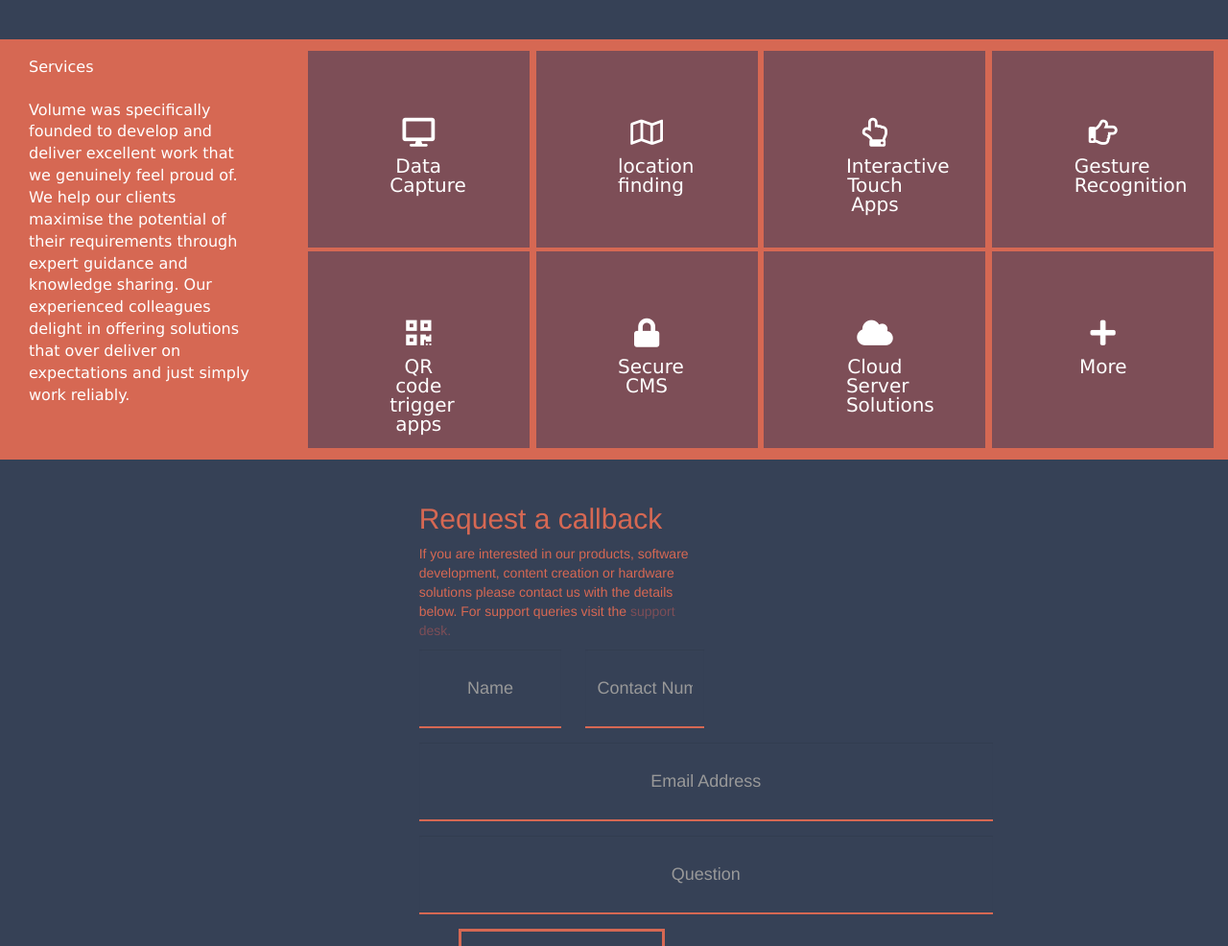
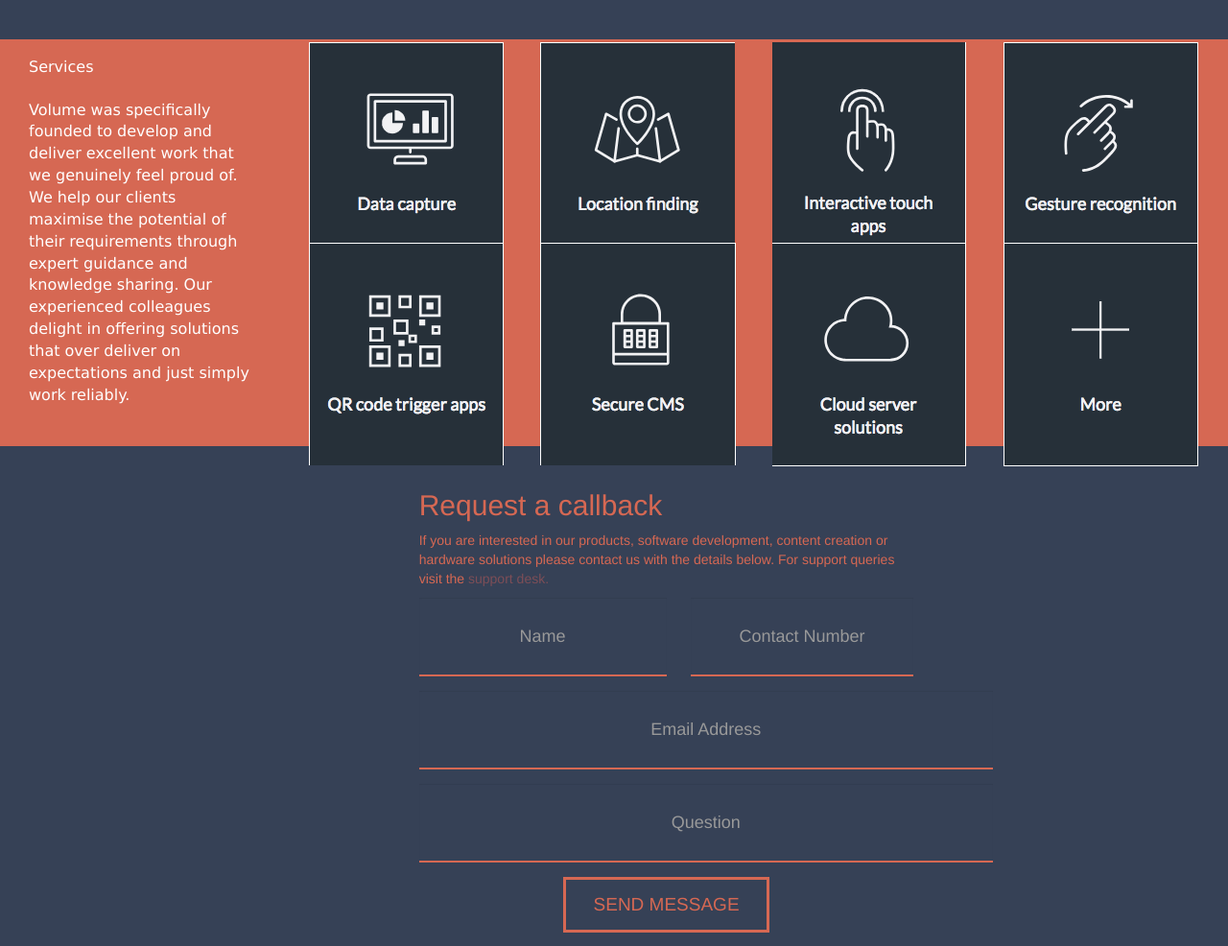
Before and after one commit to EricaDaSilvaCorreia/Sparta-Bootstrap-Page-Copy, a plain HTML site: page index.html in a window 1280 px wide. Shown: the part 1500-2486 px from the top of the page at 96% size. Drawn offline with nearby package versions, Linux system fonts and the light colour scheme.

Commit message:
Volume-Network 2.0

```diff
--- a/index.html
+++ b/index.html
@@ -202,47 +202,76 @@
           <h2>Services</h2>
           <p>Volume was specifically founded to develop and deliver excellent work that we genuinely feel proud of. We help our clients maximise the potential of their requirements through expert guidance and knowledge sharing. Our experienced colleagues delight in offering solutions that over deliver on expectations and just simply work reliably.</p>
         </div>
+        <!-- <div class="grid-container">
+        <div class="row">
+          <div class="col-md-3 col-xs-6 col-sm-6">
+            <div class="grid-item">
+              <img src="IMG/1.png" alt="">
+            </div>
+          </div>
+          <div class="col-md-3 col-xs-6 col-sm-6">
+            <div class="grid-item">
+              <img src="IMG/2.png" alt="">
+            </div>
+          </div>
+          <div class="col-md-3 col-xs-6 col-sm-6">
+            <div class="grid-item">
+              <img src="IMG/3.png" alt="">
+            </div>
+          </div>
+          <div class="col-md-3 col-xs-6 col-sm-6">
+            <div class="grid-item">
+              <img src="IMG/4.png" alt="">
+            </div>
+          </div>
+          <div class="col-md-3 col-xs-6 col-sm-6">
+            <div class="grid-item">
+              <img src="IMG/5.png" alt="">
+            </div>
+          </div>
+          <div class="col-md-3 col-xs-6 col-sm-6">
+            <div class="grid-item">
+              <img src="IMG/6.png" alt="">
+            </div>
+          </div>
+          <div class="col-md-3 col-xs-6 col-sm-6">
+            <div class="grid-item">
+              <img src="IMG/7.png" alt="">
+            </div>
+          </div>
+          <div class="col-md-3 col-xs-6 col-sm-6">
+            <div class="grid-item">
+              <img src="IMG/8.png" alt="">
+            </div>
+          </div>
+        </div>
+      </div> -->
+
         <div>
           <div class="grid-container">
             <div class="grid-item col-xs-6 col-sm-6 col-md-4 col-lg-3">
-              <i class="fas fa-desktop">
-                <p>Data Capture</p>
-              </i>
+            <img src="IMG/1.png" alt="">
             </div>
             <div class="grid-item col-xs-6 col-sm-6 col-md-4 col-lg-3">
-              <i class="far fa-map">
-                <p>location finding</p>
-              </i>
+            <img src="IMG/2.png" alt="">
             </div>
             <div class="grid-item col-xs-6 col-sm-6 col-md-4 col-lg-3">
-              <i class="far fa-hand-point-up">
-                <p>Interactive Touch Apps</p>
-              </i>
+              <img src="IMG/3.png" alt="">
             </div>
             <div class="grid-item col-xs-6 col-sm-6 col-md-4 col-lg-3">
-              <i class="far fa-hand-point-right">
-                <p>Gesture Recognition</p>
-              </i>
+              <img src="IMG/4.png" alt="">
             </div>
             <div class="grid-item col-xs-6 col-sm-6 col-md-4 col-lg-3">
-              <i class="fas fa-qrcode">
-                <p>QR code trigger apps</p>
-              </i>
+              <img src="IMG/5.png" alt="">
             </div>
             <div class="grid-item col-xs-6 col-sm-6 col-md-4 col-lg-3">
-              <i class="fas fa-lock">
-                <p>Secure CMS</p>
-              </i>
+              <img src="IMG/6.png" alt="">
             </div>
             <div class="grid-item col-xs-6 col-sm-6 col-md-4 col-lg-3">
-              <i class="fas fa-cloud">
-                <p>Cloud Server Solutions</p>
-              </i>
+              <img src="IMG/7.png" alt="">
             </div>
             <div class="grid-item col-xs-6 col-sm-6 col-md-4 col-lg-3">
-              <i class="fas fa-plus">
-                <p>More</p>
-              </i>
+              <img src="IMG/8.png" alt="">
             </div>
           </div>
         </div>
@@ -253,7 +282,7 @@
   <!-- form -->
   <section class="form">
     <div class="row">
-      <div class="col-md-5 col-md-offset-4 col-xs-6 col-sm-6 col-lg-3">
+      <div class="col-md-5 col-md-offset-4">
         <h2>Request a callback</h2>
         <p>
           If you are interested in our products, software development, content creation or hardware solutions please contact us with the details below. For support queries visit the <a href="#">support desk.</a>
--- a/main.css
+++ b/main.css
@@ -106,7 +106,7 @@ body {
 .grid-container {
   display: grid;
   grid-template-columns: auto auto auto auto;
-  padding: 10px;
+  padding: 3px;
   box-sizing: border-box;
 }
 /* grid */
@@ -120,16 +120,28 @@ body {
   padding-bottom: 15px;
 }
 .grid-item {
-  background-color: #7D4E57;
-  border: 2px solid #D66853;
-  padding: 70px;
-  padding-left: 10px;
+  /* background-color: #7D4E57; */
+  /* border: 2px solid #D66853; */
+  /* padding: 70px; */
+  padding-left: 3px;
   padding-right: -30px;
   height: 209px;
   width: 235px;
   font-size: 30px;
   text-align: center;
   color: white;
+  box-sizing: border-box;
+}
+
+ .col-md-3 .col-xs-6 .col-sm-6 .grid-item img{
+  padding: 0;
+  box-sizing: border-box;
+  width: 100%;
+  height: 100%;
+}
+
+.col-sx-6 {
+  width: 100%;
 }
 
 .grid-item i {
```
Also changed, not shown: IMG/1.png (added), IMG/2.png (added), IMG/3.png (added), IMG/4.png (added), IMG/5.png (added), IMG/6.png (added), IMG/7.png (added), IMG/8.png (added), 1 other file.
